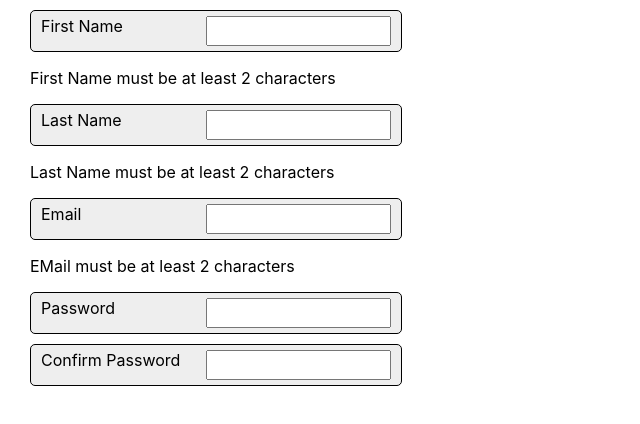
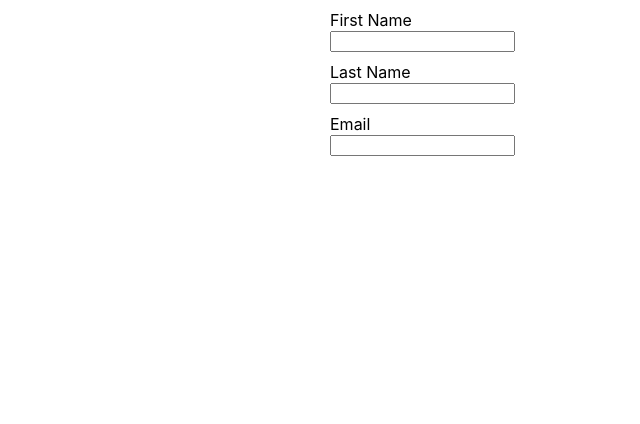
Before and after one commit to evelynyhkim/MERN, a React (Create React App) app in the folder React/my-app/: page / in a window 1280 px wide. Shown: the top 424 px of the page, without its empty margins (0-640 px from the left). Built offline with nearby package versions, Linux system fonts and the light colour scheme.

Commit message:
form validation assignment completed

```diff
--- a/React/my-app/src/App.css
+++ b/React/my-app/src/App.css
@@ -1,15 +1,12 @@
-.form-line {
-	width: 350px;
-	height: 30px;
-	border: black solid 1px;
-	border-radius: 5px;
-	display: flex;
-	justify-content: space-between;
-	padding: 5px 10px;
-	background-color: #eee;
-	margin-top: 10px;
+label {
+	display: block;
 }
-
+form {
+	margin: 0 auto;
+}
+form > * {
+	margin: 10px;
+}
 h3 {
 	position: relative;
 	left: 150px;
@@ -17,7 +14,9 @@ h3 {
 
 .App {
 	text-align: left;
-	margin-left: 30px;
+	/*margin-left: 30px;*/
+	width: 50%;
+	margin: 0 auto;
 }
 
 .App-logo {
--- a/React/my-app/src/App.js
+++ b/React/my-app/src/App.js
@@ -11,7 +11,7 @@ function App() {
 	]*/
 
 	return (
-		<div class="App">
+		<div className="App">
 			<Form />
 		</div>
 	)
--- a/React/my-app/src/components/Form.js
+++ b/React/my-app/src/components/Form.js
@@ -1,75 +1,64 @@
-import React, {useState} from "react"
+import React, {useReducer} from "react"
 
 function Form() {
-	const [firstName, setFirstName] = useState("")
-	const [lastName, setLastName] = useState("")
-	const [email, setEmail] = useState("")
-	const [pw, setPw] = useState("")
-	const [confirmPw, setConfirmPw] = useState("")
-	const [fnError, setFnError] = useState("First Name must be at least 2 characters")
-	const [lnError, setLnError] = useState("Last Name must be at least 2 characters")
-	const [emailError, setEmailError] = useState("EMail must be at least 2 characters")
-	const [pwError, setPwError] = useState("")
-	const [confirmPwError, setConfirmPwError] = useState("")
-
-	//an alternative solution is not using state for error messages and instead using existing hooks (firstName, email, pw, etc.)
-	//directly in the return value. Change will be tracked by utilizing these hooks.
-	function handleFirstName(val) {
-		setFirstName(val)
-		setFnError(val.length < 2 ? "First Name must be at least 2 characters" : "")
+	const initialState = {
+		firstName: {
+			value: "",
+			error: null,
+		},
+		lastName: {
+			value: "",
+			error: null,
+		},
+		email: {
+			value: "",
+			error: null,
+		},
 	}
 
-	function handleLastName(val) {
-		setLastName(val)
-		setLnError(val.length < 2 ? "Last Name must be at least 2 characters" : "")
+	const [state, dispatch] = useReducer(reducer, initialState)
+
+	function reducer(state, action) {
+		const {id, payload} = action
+		let err = ""
+		switch (id) {
+			case "firstName":
+				if (payload.length < 2) err = "firstName too short"
+				break
+			case "lastName":
+				if (payload.length < 2) err = "lastName too short"
+				break
+			case "email":
+				if (payload.length < 2) err = "email too short"
+				break
+			default:
+				break
+		}
+		return {...state, [id]: {value: payload, error: err}}
 	}
-
-	function handleEmail(val) {
-		setEmail(val)
-		setEmailError(val.length < 5 ? "Email must be at least 5 characters" : "")
-	}
-
-	function handlePw(val) {
-		setPw(val)
-		setPwError(val.length < 8 ? "Password must be at least 8 characters" : "")
-	}
-
-	function handleConfirmPw(val) {
-		setConfirmPw(val)
-		var msg = ""
-		msg += val.length < 8 ? "Email must be at least 8 characters. " : ""
-		msg += val != pw ? "Passwords must match. " : ""
-		setConfirmPwError(msg)
+	function handleChange(e) {
+		const {id, value} = e.target
+		dispatch({id: id, payload: value})
 	}
 
 	return (
 		<>
 			<form>
-				<div class="form-line">
-					<label for="firstName">First Name</label>
-					<input type="text" id="firstName" value={firstName} onChange={(e) => handleFirstName(e.target.value)} />
+				<div>
+					<label htmlFor="firstName">First Name</label>
+					<input type="text" id="firstName" value={state.firstName.value} onChange={handleChange} />
+					{state.firstName.error !== null && <p>{state.firstName.error}</p>}
 				</div>
-				{fnError && <p>{fnError}</p>}
-				<div class="form-line">
-					<label for="lastName">Last Name</label>
-					<input type="text" id="lastName" value={lastName} onChange={(e) => handleLastName(e.target.value)} />
+				<div>
+					<label htmlFor="lastName">Last Name</label>
+					<input type="text" id="lastName" value={state.lastName.value} onChange={handleChange} />
+					{state.lastName.error !== null && <p>{state.lastName.error}</p>}
 				</div>
-				{lnError && <p>{lnError}</p>}
-				<div class="form-line">
-					<label for="email">Email</label>
-					<input type="text" id="email" value={email} onChange={(e) => handleEmail(e.target.value)} />
+				<div>
+					<label htmlFor="email">Email</label>
+					<input type="text" id="email" value={state.email.value} onChange={handleChange} />
+					{state.email.error !== null && <p>{state.email.error}</p>}
 				</div>
-				{emailError && <p>{emailError}</p>}
-				<div class="form-line">
-					<label for="pw">Password</label>
-					<input type="text" id="pw" value={pw} onChange={(e) => handlePw(e.target.value)} />
-				</div>
-				{pwError && <p>{pwError}</p>}
-				<div class="form-line">
-					<label for="confirmPw">Confirm Password</label>
-					<input type="text" id="confirmPw" value={confirmPw} onChange={(e) => handleConfirmPw(e.target.value)} />
-				</div>
-				{confirmPwError && <p>{confirmPwError}</p>}
 			</form>
 		</>
 	)
```
